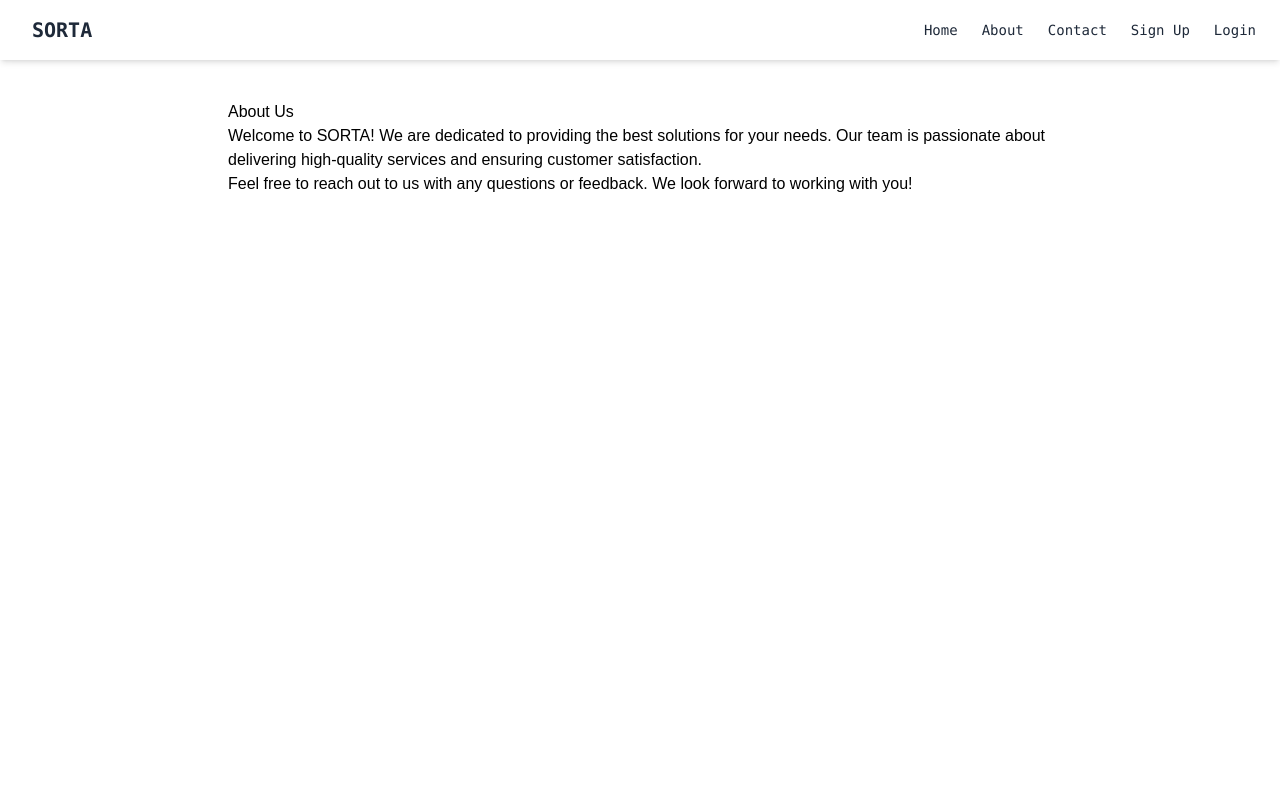
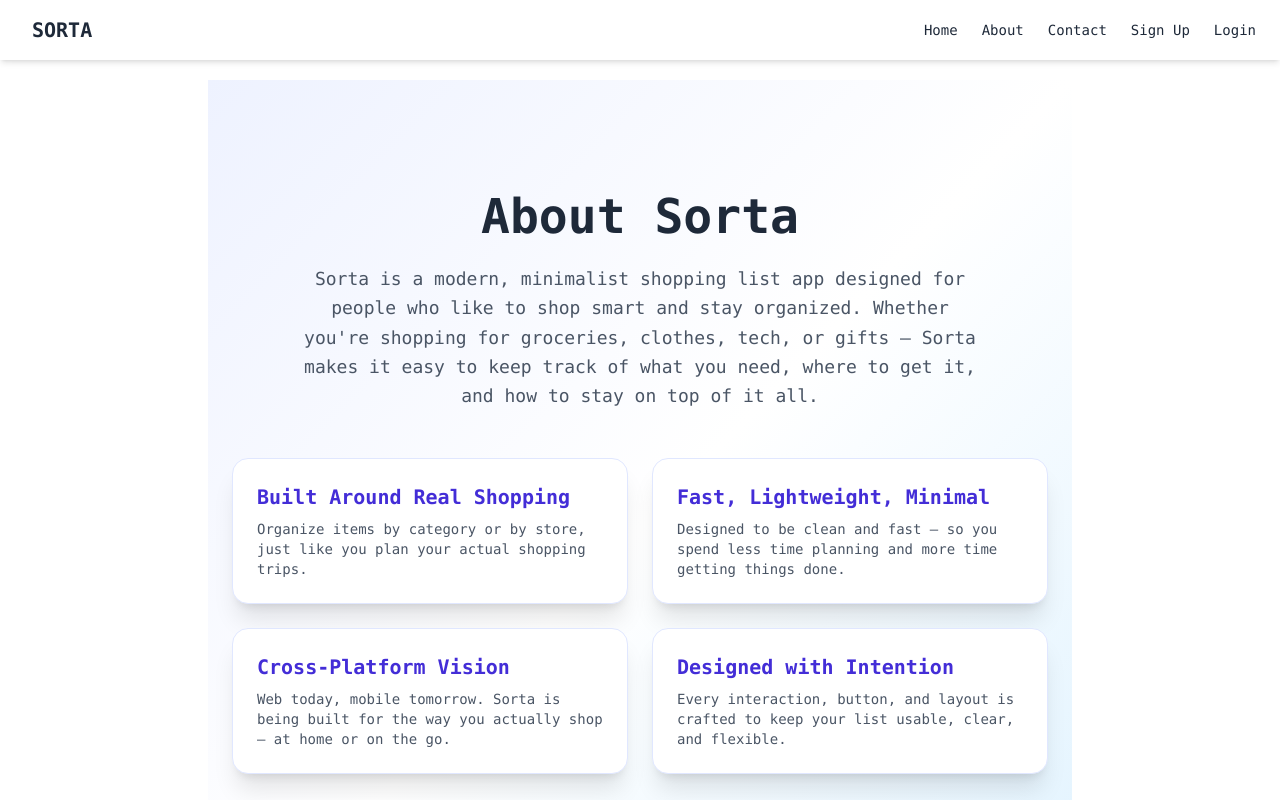
Before and after one commit to breconm/SORTA, a React app: page /about in a window 1280 px wide. Shown: the top 800 px of the page. Built offline with nearby package versions, Linux system fonts and the light colour scheme; the HTML template or start-up script is replaced by a standard one.

Commit message:
More changes

```diff
--- a/package.json
+++ b/package.json
@@ -11,6 +11,7 @@
   },
   "dependencies": {
     "@tailwindcss/vite": "^4.1.11",
+    "framer-motion": "^12.23.12",
     "react": "^19.1.0",
     "react-dom": "^19.1.0",
     "react-router-dom": "^7.7.1",
--- a/src/components/Hero/Hero.jsx
+++ b/src/components/Hero/Hero.jsx
@@ -6,7 +6,7 @@ function Hero() {
   const navigate = useNavigate(); // Hook for navigation
 
   return (
-    <section className="pt-28 pb-20 px-6 bg-gradient-to-br from-blue-100 via-white to-purple-100 min-h-[80vh]">
+    <section className="min-h-screen w-full flex items-center justify-center bg-gradient-to-br from-blue-100 via-white to-purple-100 px-6">
       <div className="max-w-6xl mx-auto flex flex-col-reverse md:flex-row items-center justify-between gap-10">
         {/* Text Content */}
         <div className="text-center md:text-left md:w-1/2">
--- a/src/components/Navbar/Navbar.jsx
+++ b/src/components/Navbar/Navbar.jsx
@@ -1,16 +1,31 @@
-import React from 'react';
+import React, { useState } from 'react';
 import { Link } from 'react-router-dom';
 
 const Navbar = ({ isLoggedIn }) => {
+  const [menuOpen, setMenuOpen] = useState(false); // State to toggle menu visibility
+
   return (
     <nav className="bg-white shadow-md fixed top-0 left-0 w-full z-10">
       <div className="max-w-7xl mx-auto px-6 py-4 flex justify-between items-center">
+        {/* Logo */}
         <Link to="/" className="text-xl font-semibold font-mono text-gray-800 hover:text-blue-600 flex items-center">
           <i className="fa-solid fa-list-check pr-2 text-blue-500"></i>
           SORTA
         </Link>
+
+        {/* Hamburger icon (mobile only) */}
+        <div className="md:hidden">
+          <button
+            onClick={() => setMenuOpen(!menuOpen)}
+            className="text-gray-700 focus:outline-none"
+            aria-label="Toggle menu"
+          >
+            <i className={`fa-solid ${menuOpen ? 'fa-xmark' : 'fa-bars'} text-2xl`}></i>
+          </button>
+        </div>
+
+        {/* Desktop Menu */}
         <div className="hidden md:flex space-x-6 font-mono text-sm">
-          {/* Links for guests */}
           {!isLoggedIn && (
             <>
               <Link to="/" className="hover:text-blue-600 text-gray-800">Home</Link>
@@ -20,7 +35,6 @@ const Navbar = ({ isLoggedIn }) => {
               <Link to="/login" className="hover:text-blue-600 text-gray-800">Login</Link>
             </>
           )}
-          {/* Links for logged-in users */}
           {isLoggedIn && (
             <>
               <Link to="/" className="hover:text-blue-600 text-gray-800">Home</Link>
@@ -35,6 +49,33 @@ const Navbar = ({ isLoggedIn }) => {
           )}
         </div>
       </div>
+
+      {/* Mobile Menu */}
+      {menuOpen && (
+        <div className="md:hidden bg-white shadow-md p-4 space-y-4 font-mono text-sm">
+          {!isLoggedIn && (
+            <>
+              <Link to="/" className="block hover:text-blue-600 text-gray-800" onClick={() => setMenuOpen(false)}>Home</Link>
+              <Link to="/about" className="block hover:text-blue-600 text-gray-800" onClick={() => setMenuOpen(false)}>About</Link>
+              <Link to="/contact" className="block hover:text-blue-600 text-gray-800" onClick={() => setMenuOpen(false)}>Contact</Link>
+              <Link to="/signup" className="block hover:text-blue-600 text-gray-800" onClick={() => setMenuOpen(false)}>Sign Up</Link>
+              <Link to="/login" className="block hover:text-blue-600 text-gray-800" onClick={() => setMenuOpen(false)}>Login</Link>
+            </>
+          )}
+          {isLoggedIn && (
+            <>
+              <Link to="/" className="block hover:text-blue-600 text-gray-800" onClick={() => setMenuOpen(false)}>Home</Link>
+              <Link to="/add-items" className="block hover:text-blue-600 text-gray-800" onClick={() => setMenuOpen(false)}>Add Items</Link>
+              <Link to="/category" className="block hover:text-blue-600 text-gray-800" onClick={() => setMenuOpen(false)}>Category</Link>
+              <Link to="/store" className="block hover:text-blue-600 text-gray-800" onClick={() => setMenuOpen(false)}>Store</Link>
+              <Link to="/settings" className="block hover:text-blue-600 text-gray-800" onClick={() => setMenuOpen(false)}>Settings</Link>
+              <Link to="/about" className="block hover:text-blue-600 text-gray-800" onClick={() => setMenuOpen(false)}>About</Link>
+              <Link to="/contact" className="block hover:text-blue-600 text-gray-800" onClick={() => setMenuOpen(false)}>Contact</Link>
+              <Link to="/signout" className="block hover:text-blue-600 text-gray-800" onClick={() => setMenuOpen(false)}>Sign Out</Link>
+            </>
+          )}
+        </div>
+      )}
     </nav>
   );
 };
--- a/src/components/about.jsx
+++ b/src/components/about.jsx
@@ -1,18 +1,82 @@
 import React from 'react';
+// eslint-disable-next-line no-unused-vars
+import { motion } from 'framer-motion';
+import { Link } from 'react-router-dom';
+
+const cardVariants = {
+  hidden: { opacity: 0, y: 30 },
+  visible: (i) => ({
+    opacity: 1,
+    y: 0,
+    transition: { delay: i * 0.2, duration: 0.5, ease: 'easeOut' },
+  }),
+};
 
 const About = () => {
-    return (
-        <div style={{ padding: '20px', fontFamily: 'Arial, sans-serif' }}>
-            <h1>About Us</h1>
-            <p>
-                Welcome to SORTA! We are dedicated to providing the best solutions for your needs.
-                Our team is passionate about delivering high-quality services and ensuring customer satisfaction.
-            </p>
-            <p>
-                Feel free to reach out to us with any questions or feedback. We look forward to working with you!
-            </p>
+  const features = [
+    {
+      title: 'Built Around Real Shopping',
+      text: 'Organize items by category or by store, just like you plan your actual shopping trips.',
+    },
+    {
+      title: 'Fast, Lightweight, Minimal',
+      text: 'Designed to be clean and fast — so you spend less time planning and more time getting things done.',
+    },
+    {
+      title: 'Cross-Platform Vision',
+      text: 'Web today, mobile tomorrow. Sorta is being built for the way you actually shop — at home or on the go.',
+    },
+    {
+      title: 'Designed with Intention',
+      text: 'Every interaction, button, and layout is crafted to keep your list usable, clear, and flexible.',
+    },
+  ];
+
+  return (
+    <section className="pt-28 pb-20 px-6 bg-gradient-to-br from-indigo-50 via-white to-sky-100 min-h-screen">
+      <div className="max-w-4xl mx-auto text-center">
+        <h1 className="text-4xl sm:text-5xl font-bold font-mono text-gray-800 mb-6">
+          About Sorta
+        </h1>
+        <p className="text-lg text-gray-600 mb-12 leading-relaxed max-w-2xl mx-auto">
+          Sorta is a modern, minimalist shopping list app designed for people who like to shop smart and stay organized.
+          Whether you're shopping for groceries, clothes, tech, or gifts — Sorta makes it easy to keep track of what you need,
+          where to get it, and how to stay on top of it all.
+        </p>
+
+        <div className="grid sm:grid-cols-2 gap-6 text-left">
+          {features.map((feature, i) => (
+            <motion.div
+              key={i}
+              className="bg-white rounded-2xl shadow-xl p-6 border border-indigo-100"
+              variants={cardVariants}
+              initial="hidden"
+              whileInView="visible"
+              viewport={{ once: true }}
+              custom={i}
+            >
+              <h3 className="text-xl font-semibold font-mono text-indigo-700 mb-2">
+                {feature.title}
+              </h3>
+              <p className="text-gray-600 text-sm">{feature.text}</p>
+            </motion.div>
+          ))}
         </div>
-    );
+
+        <div className="mt-12">
+          <p className="text-gray-500 text-sm font-mono mb-4">
+            Made with ♥ by real people solving real problems.
+          </p>
+          <Link
+            to="/"
+            className="inline-block bg-indigo-500 hover:bg-indigo-600 text-white font-mono font-semibold py-2 px-6 rounded-xl shadow-md transition duration-300"
+          >
+            ← Back to Home
+          </Link>
+        </div>
+      </div>
+    </section>
+  );
 };
 
 export default About;
```
Also changed, not shown: 1 other file (tests, documents, lock files or other folders).
